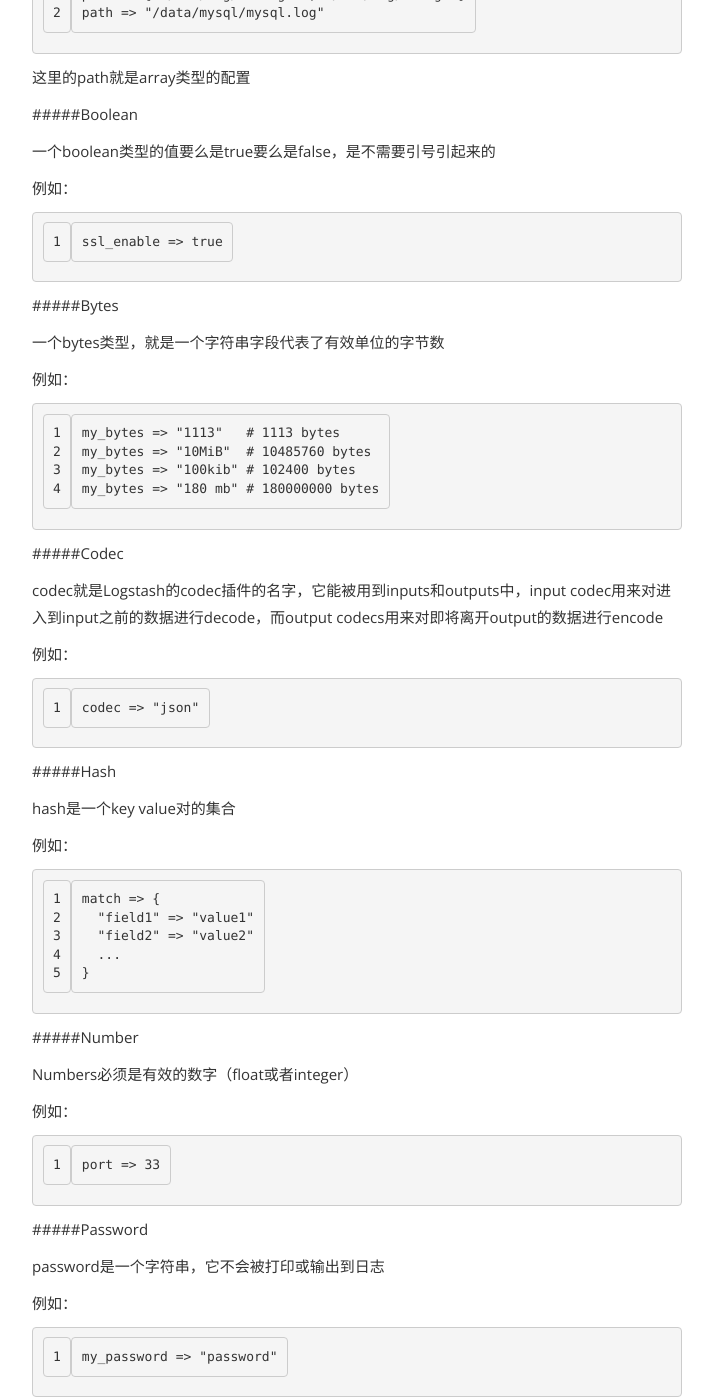
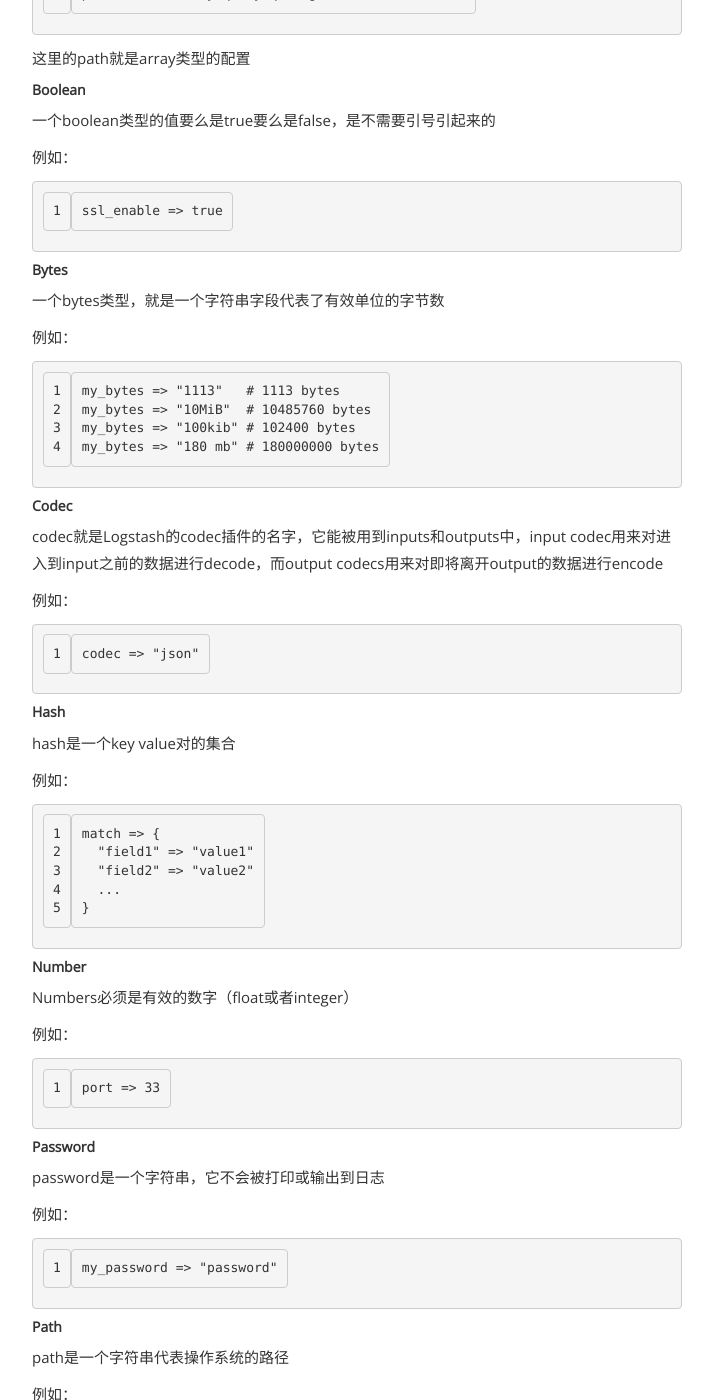
Before and after one commit to shadowJF/shadowjf.github.com, a Jekyll site: the page built from _posts/2016-05-19-Logstash.md, in a window 1280 px wide and 1400 px high, scrolled down 8781 px. Shown: the whole window, without its empty margins (283-996 px from the left). Built offline with Jekyll 4.4.1, drawn with Linux system fonts in a browser that asks for light colours; comment, search, counter and statistics services are not loaded; some of the changed text lies outside the part shown.

Commit message:
fix markdown errors

```diff
--- a/_posts/2016-05-19-Logstash.md
+++ b/_posts/2016-05-19-Logstash.md
@@ -303,11 +303,11 @@ Logstash配置
 
 >配置文件结构
 
-####值类型
+#### **值类型** ####
 
 每个插件都要求其中的每一项配置都有一个确定的类型，例如boolean或者hash，如下这些值类型是支持的
 
-#####Array
+##### **Array** #####
 
 array可以是一个单独的字符串，也可以是多个字符串，如果你对一项配置指定了多次赋值，那么它会被加到array中
 
@@ -318,7 +318,7 @@ array可以是一个单独的字符串，也可以是多个字符串，如果你
 
 这里的path就是array类型的配置
 
-#####Boolean
+##### **Boolean** #####
 
 一个boolean类型的值要么是true要么是false，是不需要引号引起来的
 
@@ -326,7 +326,7 @@ array可以是一个单独的字符串，也可以是多个字符串，如果你
 
 	ssl_enable => true
 
-#####Bytes
+##### **Bytes** #####
 
 一个bytes类型，就是一个字符串字段代表了有效单位的字节数
 
@@ -337,7 +337,7 @@ array可以是一个单独的字符串，也可以是多个字符串，如果你
     my_bytes => "100kib" # 102400 bytes
     my_bytes => "180 mb" # 180000000 bytes
 
-#####Codec
+##### **Codec** #####
 
 codec就是Logstash的codec插件的名字，它能被用到inputs和outputs中，input codec用来对进入到input之前的数据进行decode，而output codecs用来对即将离开output的数据进行encode
 
@@ -345,7 +345,7 @@ codec就是Logstash的codec插件的名字，它能被用到inputs和outputs中
 
 	codec => "json"
 
-#####Hash
+##### **Hash** #####
 
 hash是一个key value对的集合
 
@@ -357,7 +357,7 @@ hash是一个key value对的集合
       ...
     }
 
-#####Number
+##### **Number** #####
 
 Numbers必须是有效的数字（float或者integer）
 
@@ -365,7 +365,7 @@ Numbers必须是有效的数字（float或者integer）
 
 	port => 33
 
-#####Password
+##### **Password** #####
 
 password是一个字符串，它不会被打印或输出到日志
 
@@ -373,7 +373,7 @@ password是一个字符串，它不会被打印或输出到日志
 
 	my_password => "password"
 
-#####Path
+##### **Path** #####
 
 path是一个字符串代表操作系统的路径
 
@@ -382,7 +382,7 @@ path是一个字符串代表操作系统的路径
 	my_path => "/tmp/logstash"
 	my_path => "D:/DevTools/test"
 
-#####String
+##### **String** #####
 
 String是字符序列，它必须用引号引起来，双引号和单引号都行，但是
 其中的原义引号必须用反斜线来进行转义。
@@ -392,7 +392,7 @@ String是字符序列，它必须用引号引起来，双引号和单引号都
 	name => "Hello world"
  	name => 'It\'s a beautiful day'
 
-#####Comments
+##### **Comments** #####
 
 注释，跟perl、ruby、python中的注释一样，可以不用从行首开始注释
 
@@ -416,7 +416,7 @@ Logstash中的一些配置，要求某些字段是存在的。例如我们之前
 但是input阶段，我们还没有获得事件，因此是不可能有任何字段存在的，所以在input中绝对不会存在**字段引用**、**sprintf format**和**conditionals**，这些只会在filter和output中出现
 
 
-###字段引用
+### **字段引用** ###
 
 访问某个字段的语法为： [fieldname]
 
@@ -443,7 +443,7 @@ Logstash中的一些配置，要求某些字段是存在的。例如我们之前
 
 为了引用os字段，你需要指定[ua][os]
 
-###sprintf format
+### **sprintf format** ###
 
 我们还可以在Logstash称之为sprintf format的形式中使用字段引用。
 
@@ -469,7 +469,7 @@ increment就是一个字符串的拼接，后缀是response的状态码
       }
     }
 
-###Conditionals
+### **Conditionals** ###
 
 有些时候，你只是想filter或者output一些满足特定条件的事件，那么这时你可以用到conditional
 
@@ -529,7 +529,7 @@ expression if [foo] 返回false，当：
 - [foo] 存在，但是值为false
 - [foo] 存在，但是为nil
 
-###@metadata字段
+### **@metadata字段** ###
 
 在Logstash1.5之后，有一个特殊的字段@metadata
 
@@ -743,7 +743,7 @@ Logstash使用[multiline codec](https://www.elastic.co/guide/en/logstash/current
 	negate配置项指定不匹配pattern的行采取如上行为
 
 
-####举例
+#### **举例** ###
 
 将java的栈信息整合到一个单一的事件中
 
```
